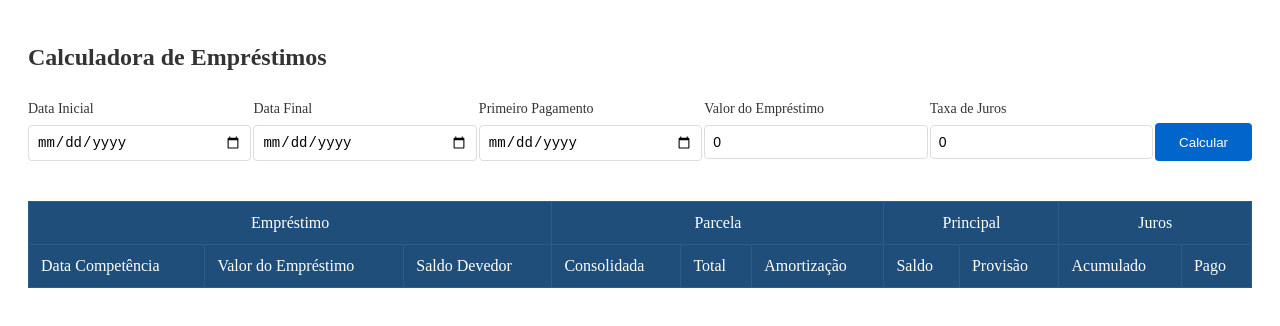
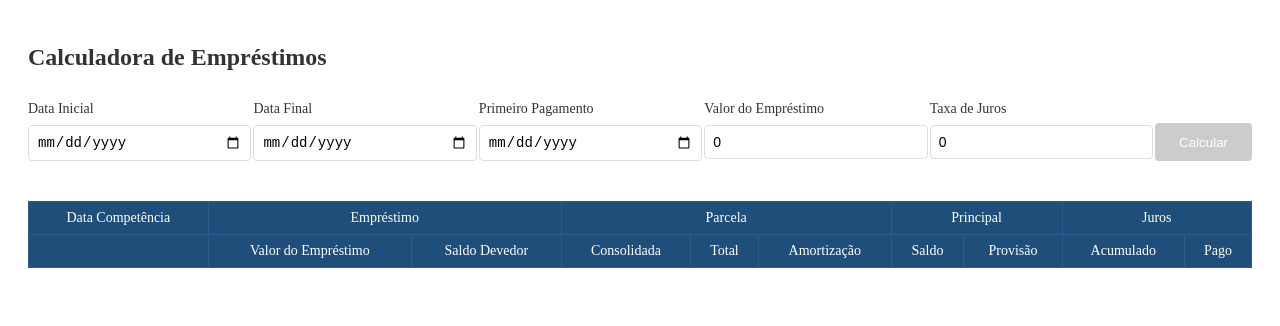
Before and after one commit to Criscomph/calculadora, an Angular app in the folder calculadora/: page / in a window 1280 px wide. Shown: the top 326 px of the page. Built offline with nearby package versions, Linux system fonts and the light colour scheme.

Commit message:
Quase lá

```diff
--- a/calculadora/src/app/calculadora/calculadora.component.html
+++ b/calculadora/src/app/calculadora/calculadora.component.html
@@ -33,28 +33,29 @@
   <div class="results-grid">
     <table>
       <thead>
-        <tr class="header-groups">
-          <th colspan="3">Empréstimo</th>
-          <th colspan="3">Parcela</th>
-          <th colspan="2">Principal</th>
-          <th colspan="3">Juros</th>
+        <tr>
+          <th class="data-header">Data Competência</th>
+          <th colspan="2" class="group-header">Empréstimo</th>
+          <th colspan="3" class="group-header">Parcela</th>
+          <th colspan="2" class="group-header">Principal</th>
+          <th colspan="2" class="group-header">Juros</th>
         </tr>
         <tr>
-          <th>Data Competência</th>
-          <th>Valor do Empréstimo</th>
-          <th>Saldo Devedor</th>
-          <th>Consolidada</th>
-          <th>Total</th>
-          <th>Amortização</th>
-          <th>Saldo</th>
-          <th>Provisão</th>
-          <th>Acumulado</th>
-          <th>Pago</th>
+          <th class="sub-header"></th>
+          <th class="sub-header">Valor do Empréstimo</th>
+          <th class="sub-header">Saldo Devedor</th>
+          <th class="sub-header">Consolidada</th>
+          <th class="sub-header">Total</th>
+          <th class="sub-header">Amortização</th>
+          <th class="sub-header">Saldo</th>
+          <th class="sub-header">Provisão</th>
+          <th class="sub-header">Acumulado</th>
+          <th class="sub-header">Pago</th>
         </tr>
       </thead>
       <tbody>
         <tr *ngFor="let resultado of resultados">
-          <td>{{resultado.dataCompetencia | date:'dd/MM/yyyy'}}</td>
+          <td class="date-cell">{{resultado.dataCompetencia | date:'dd/MM/yyyy'}}</td>
           <td>{{resultado.valorEmprestimo | number:'1.2-2'}}</td>
           <td>{{resultado.saldoDevedor | number:'1.2-2'}}</td>
           <td>{{resultado.consolidada | number:'1.2-2'}}</td>
@@ -63,7 +64,7 @@
           <td>{{resultado.saldo | number:'1.2-2'}}</td>
           <td>{{resultado.provisao | number:'1.2-2'}}</td>
           <td>{{resultado.acumulado | number:'1.2-2'}}</td>
-          <td>{{resultado.pago}}</td>
+          <td>{{resultado.pago | number:'1.2-2'}}</td>
         </tr>
       </tbody>
     </table>
--- a/calculadora/src/app/calculadora/calculadora.component.scss
+++ b/calculadora/src/app/calculadora/calculadora.component.scss
@@ -42,46 +42,79 @@
     border-radius: 4px;
     cursor: pointer;
     height: 38px;
+
+    &:hover {
+      background-color: #0052a3;
+    }
+
+    &:disabled {
+      background-color: #cccccc;
+      cursor: not-allowed;
+    }
   }
 }
 
 .results-grid {
   width: 100%;
   overflow-x: auto;
+  margin-top: 20px;
 
   table {
     width: 100%;
     border-collapse: collapse;
+    font-size: 14px;
 
-    .header-groups th {
+    th {
+      border: 1px solid #2a5d8c;
+      padding: 8px;
       background-color: #1e4e79;
       color: white;
-      padding: 12px;
-      text-align: center;
       font-weight: normal;
-      border: 1px solid #2a5d8c;
       white-space: nowrap;
     }
 
-    th {
+    .data-header {
+      text-align: center;
       background-color: #1e4e79;
-      color: white;
-      padding: 12px;
-      text-align: left;
+    }
+
+    .group-header {
+      text-align: center;
+      background-color: #1e4e79;
+    }
+
+    .sub-header {
+      text-align: center;
+      background-color: #1e4e79;
       font-weight: normal;
-      border: 1px solid #2a5d8c;
-      white-space: nowrap;
     }
 
     td {
-      padding: 8px 12px;
       border: 1px solid #ddd;
+      padding: 8px;
+      text-align: right;
+      white-space: nowrap;
       background-color: white;
-      white-space: nowrap;
     }
 
-    td:not(:first-child) {
-      text-align: right;
+    .date-cell {
+      text-align: center;
+    }
+
+    tbody {
+      tr {
+        &:nth-child(even) {
+          td {
+            background-color: #f8f9fa;
+          }
+        }
+
+        &:hover {
+          td {
+            background-color: #f0f0f0;
+          }
+        }
+      }
     }
   }
 }
@@ -90,7 +123,25 @@
   border-color: #dc3545;
 }
 
-.calculate-btn:disabled {
-  background-color: #cccccc;
-  cursor: not-allowed;
+// Responsive adjustments
+@media screen and (max-width: 1200px) {
+  .input-container {
+    grid-template-columns: repeat(3, 1fr);
+
+    .calculate-btn {
+      grid-column: 1 / -1;
+      width: 200px;
+      justify-self: center;
+    }
+  }
 }
+
+@media screen and (max-width: 768px) {
+  .input-container {
+    grid-template-columns: 1fr;
+
+    .calculate-btn {
+      width: 100%;
+    }
+  }
+}
--- a/calculadora/src/app/calculadora/calculadora.component.ts
+++ b/calculadora/src/app/calculadora/calculadora.component.ts
@@ -1,4 +1,4 @@
-import { Component } from '@angular/core';
+import { Component, ChangeDetectorRef } from '@angular/core';
 import { FormsModule } from '@angular/forms';
 import { CommonModule } from '@angular/common';
 import { HttpClientModule } from '@angular/common/http';
@@ -22,7 +22,10 @@ export class CalculadoraComponent {
   resultados: InstallmentDTO[] = [];
   formValido: boolean = false;
 
-  constructor(private loanCalculatorService: LoanCalculatorService) {}
+  constructor(
+    private loanCalculatorService: LoanCalculatorService,
+    private cdr: ChangeDetectorRef
+  ) {}
 
   validarFormulario(): boolean {
     if (!this.dataInicial || !this.dataFinal || !this.primeiroPagamento ||
@@ -69,7 +72,8 @@ export class CalculadoraComponent {
     this.loanCalculatorService.calculateLoan(calculationData)
       .subscribe({
         next: (response) => {
-          this.resultados = response;
+          this.resultados = [...response]; // Cria uma nova referência do array
+          this.cdr.detectChanges(); // Força a detecção de mudanças
         },
         error: (error) => {
           console.error('Erro ao calcular empréstimo:', error);
--- a/calculadora/src/app/models/loan-calculation.model.ts
+++ b/calculadora/src/app/models/loan-calculation.model.ts
@@ -7,7 +7,7 @@ export interface LoanCalculation {
 }
 
 export interface InstallmentDTO {
-  dataCompetencia: string;
+  dataCompetencia: Date;
   valorEmprestimo: number;
   saldoDevedor: number;
   consolidada: number;
--- a/calculadora/src/app/services/loan-calculator.service.ts
+++ b/calculadora/src/app/services/loan-calculator.service.ts
@@ -1,6 +1,7 @@
 import { Injectable } from '@angular/core';
-import { HttpClient, HttpHeaders } from '@angular/common/http';
+import { HttpClient } from '@angular/common/http';
 import { Observable } from 'rxjs';
+import { map } from 'rxjs/operators';
 import { LoanCalculation, InstallmentDTO } from '../models/loan-calculation.model';
 
 @Injectable({
@@ -9,14 +10,18 @@ import { LoanCalculation, InstallmentDTO } from '../models/loan-calculation.mode
 export class LoanCalculatorService {
   private apiUrl = 'http://localhost:8080/api/emprestimo';
 
-  constructor(private http: HttpClient) { }
+  constructor(private http: HttpClient) {}
 
-  calculateLoan(loanCalculation: LoanCalculation): Observable<InstallmentDTO[]> {
-    const headers = new HttpHeaders({
-      'Content-Type': 'application/json',
-      'Accept': 'application/json'
-    });
-
-    return this.http.post<InstallmentDTO[]>(`${this.apiUrl}/calcular`, loanCalculation, { headers });
+  calculateLoan(data: LoanCalculation): Observable<InstallmentDTO[]> {
+    return this.http.post<InstallmentDTO[]>(`${this.apiUrl}/calcular`, data)
+      .pipe(
+        map(response => {
+          // Garante que as datas são convertidas corretamente
+          return response.map(item => ({
+            ...item,
+            dataCompetencia: new Date(item.dataCompetencia)
+          }));
+        })
+      );
   }
 }
```
